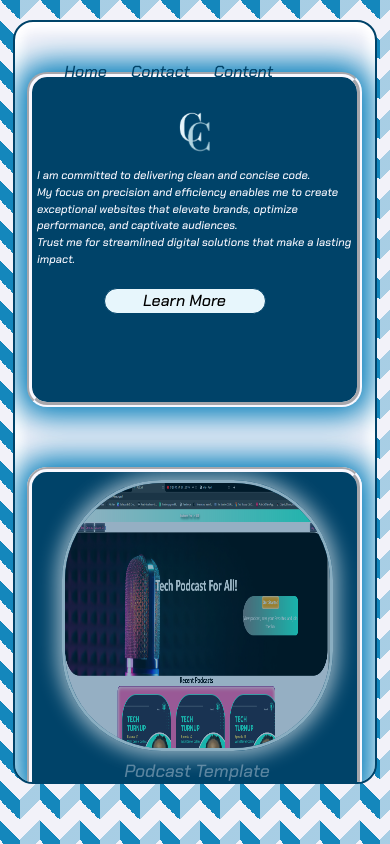
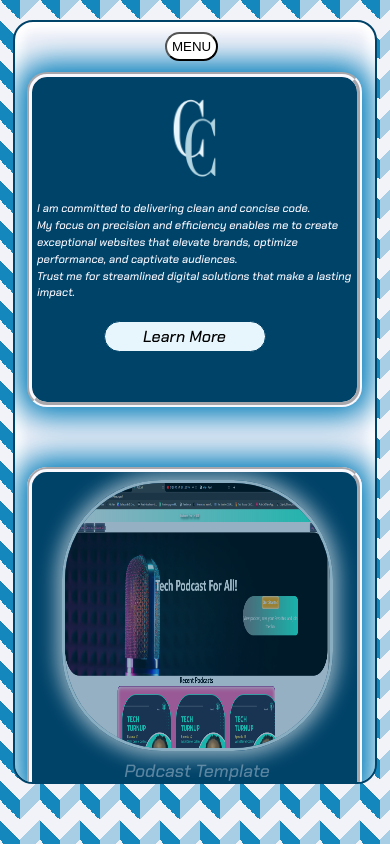
Before and after one commit to Derriel94/collinscode, a React (Vite) app: page /home in a window 390 px wide. Built offline with nearby package versions, Linux system fonts and the light colour scheme; a web font is replaced by a local one.

Commit message:
add mobile menu

```diff
--- a/src/App.css
+++ b/src/App.css
@@ -14,6 +14,27 @@
 }
 
 /*NAVIGATION START*/
+.mobilenavbutton {
+  display: none;
+  color: black;
+  margin-left: 150px;
+  margin-top: 10px;
+  position: absolute;
+  background-color: white;
+  border-radius: 20px;
+  padding: 5px;
+  z-index: 3;
+}
+
+.mobilenav {
+  display: none;
+  color: black;
+  position: absolute;
+  z-index: 3;
+
+}
+
+
 .nav {
   display: flex;
   position: absolute;
@@ -374,7 +395,7 @@
 
 /*LAPTOP MEDIA QUERIES START*/
 
-@media screen and (width <= 1285px)  {
+@media (width:1285px)  {
 
   .App {
   display: flex;
@@ -411,6 +432,9 @@
   border: ghostwhite groove 5px;
   box-shadow: 0px 0px 30px 10px RGB(0,125,186);
 }
+/*.mobilenavbutton {
+  cursor: pointer;
+}*/
 
 .logo {
   max-height: 250px;
@@ -680,7 +704,7 @@
 
 /*IPHONE MEDIA QUERIES START*/
 
-@media screen and (max-width:430px)  {
+@media (max-width:430px)  {
 
   .App {
   display: flex;
@@ -699,8 +723,31 @@
 
 }
 /*NAVIGATION START*/
+.mobilenavbutton {
+  display: block;
+  cursor: pointer;
+  position: absolute;
+  z-index: 3;
+}
+.mobilenav {
+  display: flex;
+  flex-direction: column;
+  color: black;
+  z-index: 3;
+}
+.mobilenav div {
+  background-color: ghostwhite;
+  box-shadow: .5px .5px 2px 2px rgba(165,207,227);
+  border-radius: 20px;
+  margin: 5px;
+
+}
+/*.mobilenav div {
+   margin-left: -50px;
+}
+*/
 .nav {
-  display: flex;
+  display: none;
   z-index: 2;
 }
 .nav div {
@@ -757,16 +804,18 @@
   display: none;
 }
 .mobilelogo {
-  display: block;
+  display: flex;
   height: 60px;
   width: 30px;
   margin-top: 40px;
+
 }
 .skillbubbles {
   display: flex;
   justify-content: center;
   color: ghostwhite;
   margin-left: 5px;
+  margin-top: 40px;
 }
 
 .button {
@@ -1012,7 +1061,7 @@
 
 /*ANDROID MEDIA QUERIES START*/
 
-@media screen and (width <= 365px) and (height <= 765px)  {
+@media (max-width:365px) and (max-height:765px)  {
 
   .App {
   display: flex;
@@ -1030,8 +1079,19 @@
   width: 355px;
 }
 /*NAVIGATION START*/
+.mobilenavbutton {
+  display: flex;
+  cursor: pointer;
+  color: black;
+  position: absolute;
+}
+.mobilenav {
+  display: flex;
+  color: black;
+   position: absolute;
+}
 .nav {
-  display: flex;
+  display: none;
   z-index: 2;
 }
 .nav div {
--- a/src/App.tsx
+++ b/src/App.tsx
@@ -51,6 +51,7 @@ function App() {
   }, [contactactive, homeactive, contentactive])
 
 
+
   return (
     <div className="App">
    {/* <video
--- a/src/components/Nav.tsx
+++ b/src/components/Nav.tsx
@@ -1,13 +1,62 @@
 import React,{useState, useEffect} from 'react';
 import { Link } from "react-router-dom";
+import { motion } from "framer-motion";
+
 
 
 const Nav = ({homeactive, contactactive,
 			  handlehomeactive, handlecontactactive,
 			  contentactive, handlecontentactive}) => {
 
+	const [displayMobileNav, setDisplayMobileNav] = useState<boolean>(false);
+	const [menuName, setMenuName] = useState<string>('Menu');
+	const switchMobileNav = () => {
+    if (displayMobileNav == false) {
+      setDisplayMobileNav(true)
+    	} else {
+      	setDisplayMobileNav(false)
+    	}
+  	}
+
+  	const mobileNavVarient = {
+  		initial: { opacity: 0, scale: 0, y: 0, transition: {
+      	duration: 0.3,
+      	delay: 0,
+      	ease: "easeInOut"}},
+  		animate: { opacity: 1, scale: 1, x: 0,  transition: {
+      	duration: 0.3,
+      	delay: 0,
+      	ease: "easeInOut"}},
+  		exit: { opacity: 0, scale: 0 ,  transition: {
+									      	duration: 0.3,
+									      	delay: 0,}}
+
+  	};
+
+
 	return (
-		<div className="nav">
+		<div>
+			<motion.button onClick={switchMobileNav} className="mobilenavbutton">MENU</motion.button>
+			{displayMobileNav
+			?
+			<motion.div
+			className="mobilenav"
+			initial="initial"
+      		animate="animate"
+      		exit="exit"
+      		variants={mobileNavVarient}>
+				<motion.div>
+					<Link className={ `${homeactive ? "active" : ""} `} onClick={handlehomeactive} id="link"to="/">Home</Link>
+				</motion.div>
+				<motion.div>
+					<Link className={ `${contactactive ? "active": "" } `} onClick={handlecontactactive} id="link"to="/contact">Contact</Link>
+				</motion.div>
+				<motion.div>
+					<Link className={ `${contentactive ? "active": "" } `} onClick={handlecontentactive} id="link"to="/content">Content</Link>
+				</motion.div>
+			</motion.div>
+			:
+			<div className="nav">
 				<div>
 					<Link className={ `${homeactive ? "active" : ""} `} onClick={handlehomeactive} id="link"to="/">Home</Link>
 				</div>
@@ -18,6 +67,8 @@ const Nav = ({homeactive, contactactive,
 					<Link className={ `${contentactive ? "active": "" } `} onClick={handlecontentactive} id="link"to="/content">Content</Link>
 				</div>
 			</div>
+			}
+		</div>
 		);
 };
 
--- a/src/pages/Home.tsx
+++ b/src/pages/Home.tsx
@@ -16,11 +16,11 @@ const Home = ({contactactive, handlecontactactive}) => {
 	        	<div className="infocontainer">
 	          		<motion.img
 	          		animate={{ scale: 1.3 }}
-                	transition={{ type: "spring",bounce: .8, duration: 5, repeat: Infinity }}
+                	transition={{ bounce: .8, duration: 2 }}
 	          		className="logo" src="./cc.png" />
 	          			<motion.img
-	          		animate={{ scale: 1.3 }}
-                	transition={{ type: "spring",bounce: .8, duration: 5, repeat: Infinity }}
+	          		animate={{ scale: 2 }}
+                	transition={{bounce: .8, duration: 2}}
 	          		className="mobilelogo" src="./icon2.png" />
 	          		<div className="skillbubbles">
 	          		<motion.div
```
